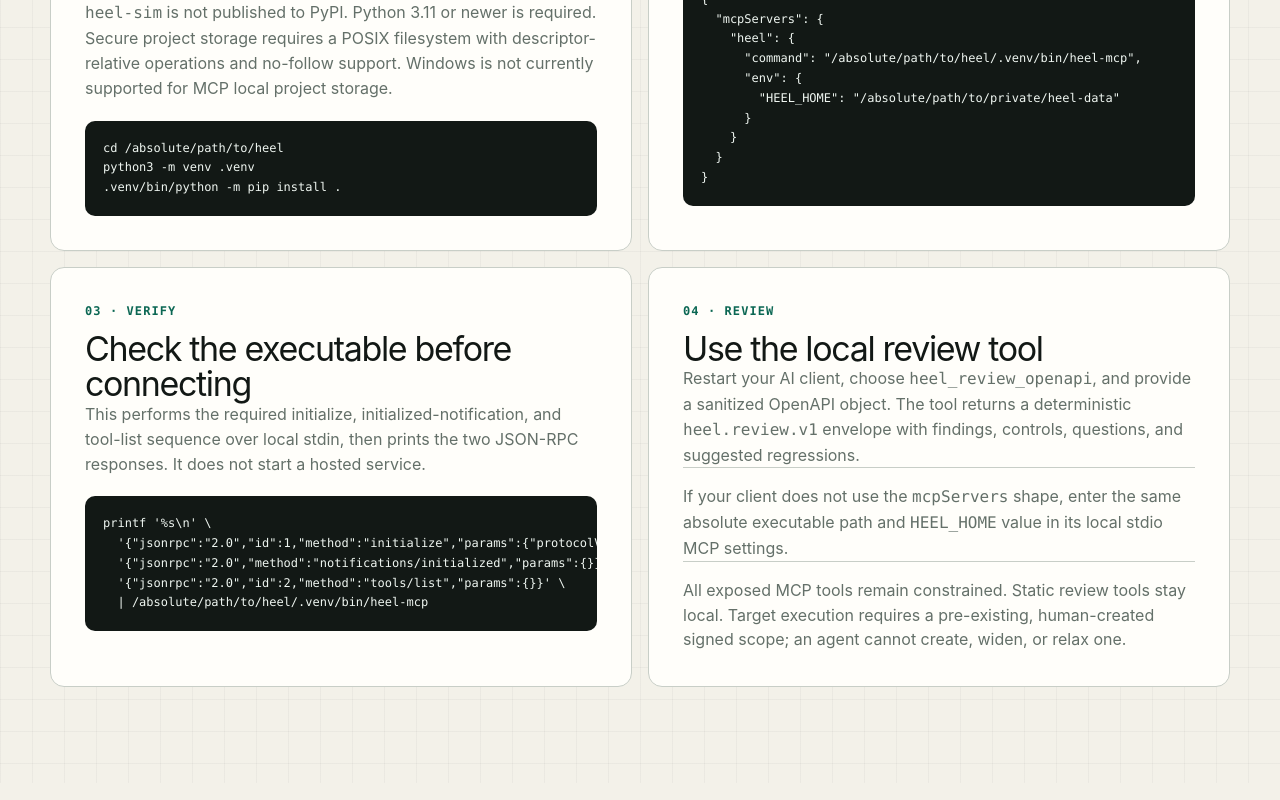
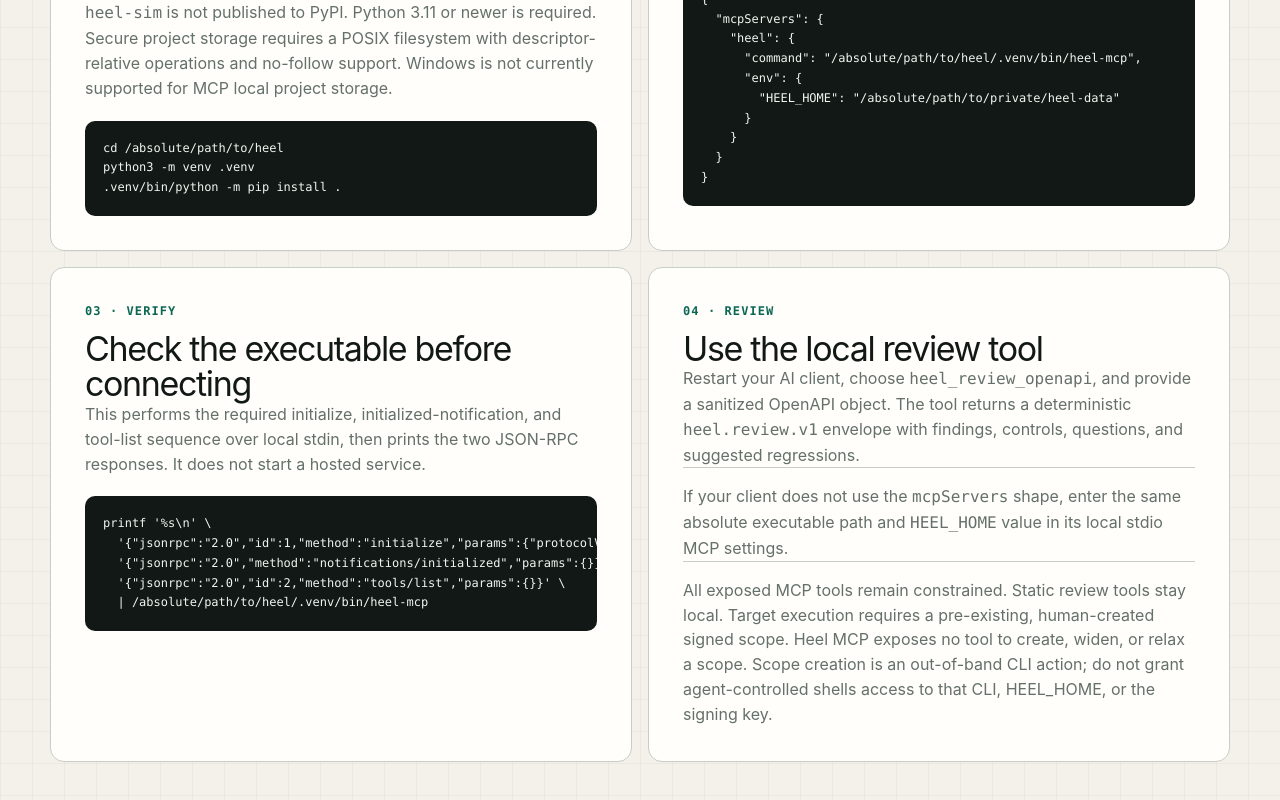
Before and after one commit to ancilis/heel, a Next.js app in the folder apps/heel-cloud/: page /mcp in a window 1280 px wide. Shown: the part 869-1669 px from the top of the page. Built offline with nearby package versions, Linux system fonts and the light colour scheme.

Commit message:
fix: state exact MCP scope boundary

```diff
--- a/apps/heel-cloud/app/mcp/page.tsx
+++ b/apps/heel-cloud/app/mcp/page.tsx
@@ -122,7 +122,9 @@ export default function McpQuickstart() {
             </p>
             <p className="quickstart-note">
               All exposed MCP tools remain constrained. Static review tools stay local. Target execution
-              requires a pre-existing, human-created signed scope; an agent cannot create, widen, or relax one.
+              requires a pre-existing, human-created signed scope. Heel MCP exposes no tool to create,
+              widen, or relax a scope. Scope creation is an out-of-band CLI action; do not grant
+              agent-controlled shells access to that CLI, HEEL_HOME, or the signing key.
             </p>
           </article>
         </section>
```
Also changed, not shown: 1 other file (tests, documents, lock files or other folders).
